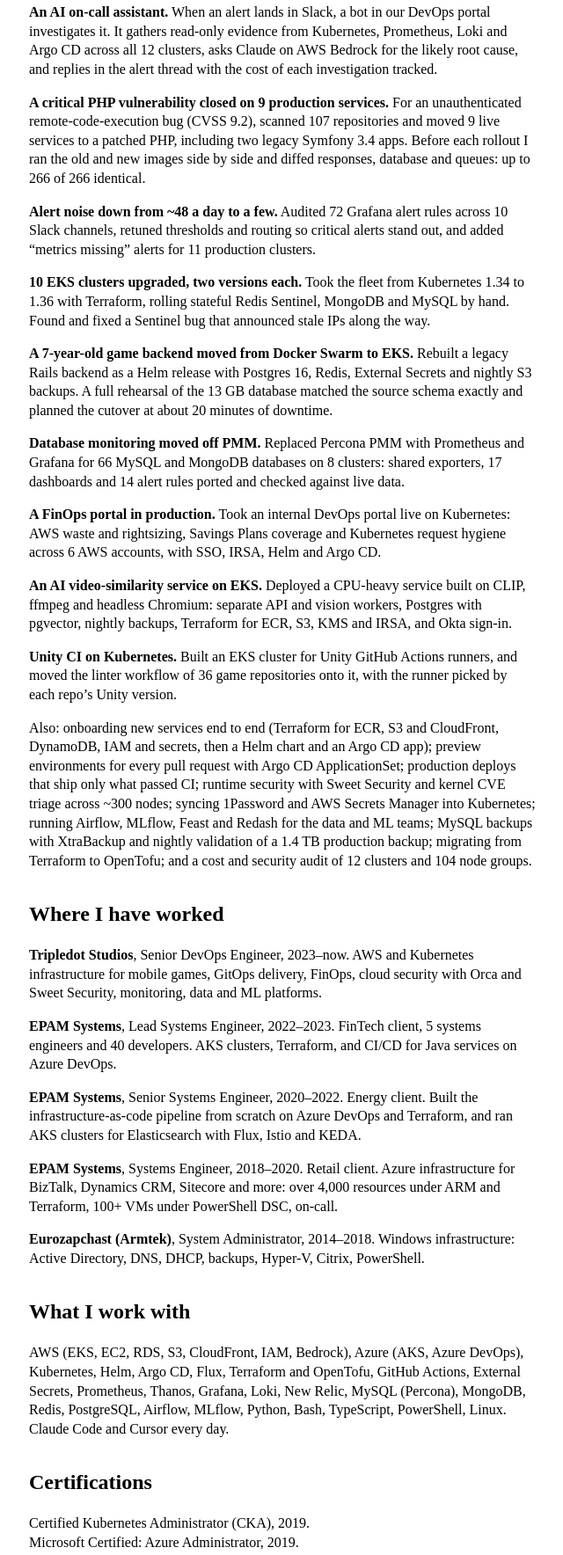
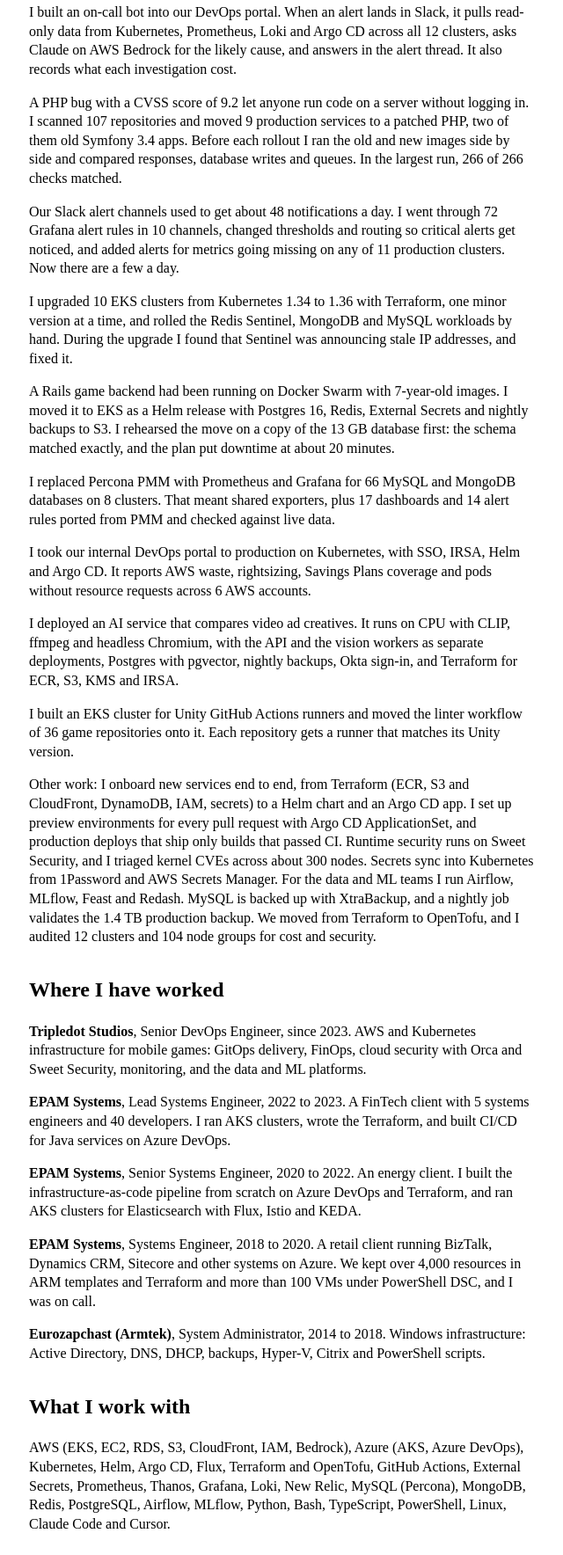
Before and after one commit to madonnaz/madonnaz.github.io, a plain HTML site: page index.html in a window 1280 px wide. Shown: the part 441-2209 px from the top of the page at 88% size, without its empty margins (319-959 px from the left). Drawn offline with Linux system fonts and the light colour scheme.

Commit message:
upload updated version

```diff
--- a/index.html
+++ b/index.html
@@ -27,56 +27,56 @@
 
 <h1>Dzmitry Paulouski</h1>
 
-<p>I am a Senior DevOps Engineer. I have worked in IT since 2014 and on cloud infrastructure since 2018: Azure first, AWS now. Certified Kubernetes Administrator and Azure Administrator.</p>
+<p>I'm a Senior DevOps Engineer. I've worked in IT since 2014 and on cloud infrastructure since 2018, first on Azure and now on AWS. I hold the CKA and Azure Administrator certifications.</p>
 
-<p>Right now I am at Tripledot Studios, a mobile games studio. Two of us run 12 EKS clusters across 6 AWS accounts for more than 60 developers, plus the data and ML teams.</p>
+<p>I work at Tripledot Studios, a mobile games company. Two of us handle infrastructure there: 12 EKS clusters in 6 AWS accounts, used by more than 60 developers and by the data and ML teams.</p>
 
-<p>I go for the most complex projects on the team, and I care about what the infrastructure costs, not only whether it works. I use AI agents every day and build them into our tooling. I also interview candidates, mentor juniors, and have run several DevOps trainings.</p>
+<p>I like taking the hardest projects on the team, and I keep an eye on what the infrastructure costs. I use AI agents every day and have built them into our tooling. I also interview candidates, mentor juniors, and have run several DevOps trainings.</p>
 
 <p><a href="mailto:steelrat26@gmail.com">Write me if you want to work together</a></p>
 
 <h2>Selected work at Tripledot</h2>
 
-<p><b>An AI on-call assistant.</b> When an alert lands in Slack, a bot in our DevOps portal investigates it. It gathers read-only evidence from Kubernetes, Prometheus, Loki and Argo CD across all 12 clusters, asks Claude on AWS Bedrock for the likely root cause, and replies in the alert thread with the cost of each investigation tracked.</p>
+<p>I built an on-call bot into our DevOps portal. When an alert lands in Slack, it pulls read-only data from Kubernetes, Prometheus, Loki and Argo CD across all 12 clusters, asks Claude on AWS Bedrock for the likely cause, and answers in the alert thread. It also records what each investigation cost.</p>
 
-<p><b>A critical PHP vulnerability closed on 9 production services.</b> For an unauthenticated remote-code-execution bug (CVSS 9.2), scanned 107 repositories and moved 9 live services to a patched PHP, including two legacy Symfony 3.4 apps. Before each rollout I ran the old and new images side by side and diffed responses, database and queues: up to 266 of 266 identical.</p>
+<p>A PHP bug with a CVSS score of 9.2 let anyone run code on a server without logging in. I scanned 107 repositories and moved 9 production services to a patched PHP, two of them old Symfony 3.4 apps. Before each rollout I ran the old and new images side by side and compared responses, database writes and queues. In the largest run, 266 of 266 checks matched.</p>
 
-<p><b>Alert noise down from ~48 a day to a few.</b> Audited 72 Grafana alert rules across 10 Slack channels, retuned thresholds and routing so critical alerts stand out, and added “metrics missing” alerts for 11 production clusters.</p>
+<p>Our Slack alert channels used to get about 48 notifications a day. I went through 72 Grafana alert rules in 10 channels, changed thresholds and routing so critical alerts get noticed, and added alerts for metrics going missing on any of 11 production clusters. Now there are a few a day.</p>
 
-<p><b>10 EKS clusters upgraded, two versions each.</b> Took the fleet from Kubernetes 1.34 to 1.36 with Terraform, rolling stateful Redis Sentinel, MongoDB and MySQL by hand. Found and fixed a Sentinel bug that announced stale IPs along the way.</p>
+<p>I upgraded 10 EKS clusters from Kubernetes 1.34 to 1.36 with Terraform, one minor version at a time, and rolled the Redis Sentinel, MongoDB and MySQL workloads by hand. During the upgrade I found that Sentinel was announcing stale IP addresses, and fixed it.</p>
 
-<p><b>A 7-year-old game backend moved from Docker Swarm to EKS.</b> Rebuilt a legacy Rails backend as a Helm release with Postgres 16, Redis, External Secrets and nightly S3 backups. A full rehearsal of the 13 GB database matched the source schema exactly and planned the cutover at about 20 minutes of downtime.</p>
+<p>A Rails game backend had been running on Docker Swarm with 7-year-old images. I moved it to EKS as a Helm release with Postgres 16, Redis, External Secrets and nightly backups to S3. I rehearsed the move on a copy of the 13 GB database first: the schema matched exactly, and the plan put downtime at about 20 minutes.</p>
 
-<p><b>Database monitoring moved off PMM.</b> Replaced Percona PMM with Prometheus and Grafana for 66 MySQL and MongoDB databases on 8 clusters: shared exporters, 17 dashboards and 14 alert rules ported and checked against live data.</p>
+<p>I replaced Percona PMM with Prometheus and Grafana for 66 MySQL and MongoDB databases on 8 clusters. That meant shared exporters, plus 17 dashboards and 14 alert rules ported from PMM and checked against live data.</p>
 
-<p><b>A FinOps portal in production.</b> Took an internal DevOps portal live on Kubernetes: AWS waste and rightsizing, Savings Plans coverage and Kubernetes request hygiene across 6 AWS accounts, with SSO, IRSA, Helm and Argo CD.</p>
+<p>I took our internal DevOps portal to production on Kubernetes, with SSO, IRSA, Helm and Argo CD. It reports AWS waste, rightsizing, Savings Plans coverage and pods without resource requests across 6 AWS accounts.</p>
 
-<p><b>An AI video-similarity service on EKS.</b> Deployed a CPU-heavy service built on CLIP, ffmpeg and headless Chromium: separate API and vision workers, Postgres with pgvector, nightly backups, Terraform for ECR, S3, KMS and IRSA, and Okta sign-in.</p>
+<p>I deployed an AI service that compares video ad creatives. It runs on CPU with CLIP, ffmpeg and headless Chromium, with the API and the vision workers as separate deployments, Postgres with pgvector, nightly backups, Okta sign-in, and Terraform for ECR, S3, KMS and IRSA.</p>
 
-<p><b>Unity CI on Kubernetes.</b> Built an EKS cluster for Unity GitHub Actions runners, and moved the linter workflow of 36 game repositories onto it, with the runner picked by each repo’s Unity version.</p>
+<p>I built an EKS cluster for Unity GitHub Actions runners and moved the linter workflow of 36 game repositories onto it. Each repository gets a runner that matches its Unity version.</p>
 
-<p>Also: onboarding new services end to end (Terraform for ECR, S3 and CloudFront, DynamoDB, IAM and secrets, then a Helm chart and an Argo CD app); preview environments for every pull request with Argo CD ApplicationSet; production deploys that ship only what passed CI; runtime security with Sweet Security and kernel CVE triage across ~300 nodes; syncing 1Password and AWS Secrets Manager into Kubernetes; running Airflow, MLflow, Feast and Redash for the data and ML teams; MySQL backups with XtraBackup and nightly validation of a 1.4 TB production backup; migrating from Terraform to OpenTofu; and a cost and security audit of 12 clusters and 104 node groups.</p>
+<p>Other work: I onboard new services end to end, from Terraform (ECR, S3 and CloudFront, DynamoDB, IAM, secrets) to a Helm chart and an Argo CD app. I set up preview environments for every pull request with Argo CD ApplicationSet, and production deploys that ship only builds that passed CI. Runtime security runs on Sweet Security, and I triaged kernel CVEs across about 300 nodes. Secrets sync into Kubernetes from 1Password and AWS Secrets Manager. For the data and ML teams I run Airflow, MLflow, Feast and Redash. MySQL is backed up with XtraBackup, and a nightly job validates the 1.4 TB production backup. We moved from Terraform to OpenTofu, and I audited 12 clusters and 104 node groups for cost and security.</p>
 
 <h2>Where I have worked</h2>
 
-<p><b>Tripledot Studios</b>, Senior DevOps Engineer, 2023–now.
-AWS and Kubernetes infrastructure for mobile games, GitOps delivery, FinOps, cloud security with Orca and Sweet Security, monitoring, data and ML platforms.</p>
+<p><b>Tripledot Studios</b>, Senior DevOps Engineer, since 2023.
+AWS and Kubernetes infrastructure for mobile games: GitOps delivery, FinOps, cloud security with Orca and Sweet Security, monitoring, and the data and ML platforms.</p>
 
-<p><b>EPAM Systems</b>, Lead Systems Engineer, 2022–2023.
-FinTech client, 5 systems engineers and 40 developers. AKS clusters, Terraform, and CI/CD for Java services on Azure DevOps.</p>
+<p><b>EPAM Systems</b>, Lead Systems Engineer, 2022 to 2023.
+A FinTech client with 5 systems engineers and 40 developers. I ran AKS clusters, wrote the Terraform, and built CI/CD for Java services on Azure DevOps.</p>
 
-<p><b>EPAM Systems</b>, Senior Systems Engineer, 2020–2022.
-Energy client. Built the infrastructure-as-code pipeline from scratch on Azure DevOps and Terraform, and ran AKS clusters for Elasticsearch with Flux, Istio and KEDA.</p>
+<p><b>EPAM Systems</b>, Senior Systems Engineer, 2020 to 2022.
+An energy client. I built the infrastructure-as-code pipeline from scratch on Azure DevOps and Terraform, and ran AKS clusters for Elasticsearch with Flux, Istio and KEDA.</p>
 
-<p><b>EPAM Systems</b>, Systems Engineer, 2018–2020.
-Retail client. Azure infrastructure for BizTalk, Dynamics CRM, Sitecore and more: over 4,000 resources under ARM and Terraform, 100+ VMs under PowerShell DSC, on-call.</p>
+<p><b>EPAM Systems</b>, Systems Engineer, 2018 to 2020.
+A retail client running BizTalk, Dynamics CRM, Sitecore and other systems on Azure. We kept over 4,000 resources in ARM templates and Terraform and more than 100 VMs under PowerShell DSC, and I was on call.</p>
 
-<p><b>Eurozapchast (Armtek)</b>, System Administrator, 2014–2018.
-Windows infrastructure: Active Directory, DNS, DHCP, backups, Hyper-V, Citrix, PowerShell.</p>
+<p><b>Eurozapchast (Armtek)</b>, System Administrator, 2014 to 2018.
+Windows infrastructure: Active Directory, DNS, DHCP, backups, Hyper-V, Citrix and PowerShell scripts.</p>
 
 <h2>What I work with</h2>
 
-<p>AWS (EKS, EC2, RDS, S3, CloudFront, IAM, Bedrock), Azure (AKS, Azure DevOps), Kubernetes, Helm, Argo CD, Flux, Terraform and OpenTofu, GitHub Actions, External Secrets, Prometheus, Thanos, Grafana, Loki, New Relic, MySQL (Percona), MongoDB, Redis, PostgreSQL, Airflow, MLflow, Python, Bash, TypeScript, PowerShell, Linux. Claude Code and Cursor every day.</p>
+<p>AWS (EKS, EC2, RDS, S3, CloudFront, IAM, Bedrock), Azure (AKS, Azure DevOps), Kubernetes, Helm, Argo CD, Flux, Terraform and OpenTofu, GitHub Actions, External Secrets, Prometheus, Thanos, Grafana, Loki, New Relic, MySQL (Percona), MongoDB, Redis, PostgreSQL, Airflow, MLflow, Python, Bash, TypeScript, PowerShell, Linux, Claude Code and Cursor.</p>
 
 <h2>Certifications</h2>
 
@@ -85,7 +85,7 @@ Microsoft Certified: Azure Administrator, 2019.</p>
 
 <h2>Education</h2>
 
-<p>Bachelor’s degree in Telecommunications Network Software.</p>
+<p>Bachelor's degree in Telecommunications Network Software.</p>
 
 <h2>Contact</h2>
 
```
